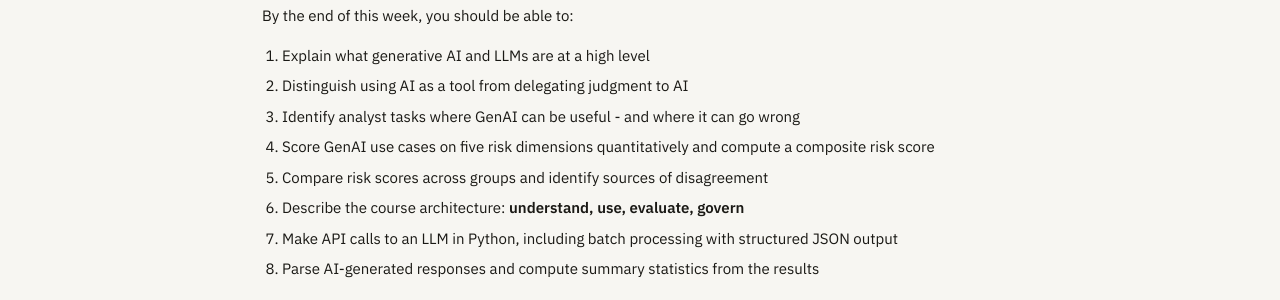
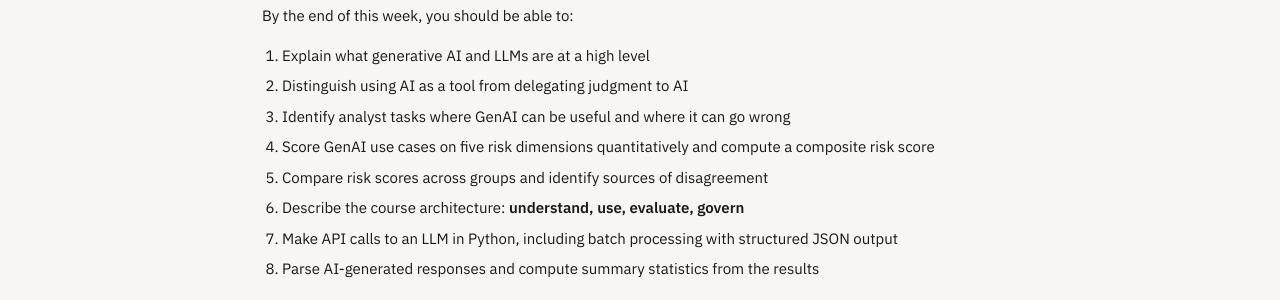
Before and after one commit to steflangehennig/info4340, a Jekyll site: the page built from schedule/week-1.md, in a window 1280 px wide and 900 px high. Shown: the part 374-674 px from the top of the window. Built offline with Jekyll 4.4.1, drawn with Linux system fonts in a browser that asks for light colours.

```diff
--- a/schedule/week-1.md
+++ b/schedule/week-1.md
@@ -17,7 +17,7 @@ By the end of this week, you should be able to:
 
 1. Explain what generative AI and LLMs are at a high level
 2. Distinguish using AI as a tool from delegating judgment to AI
-3. Identify analyst tasks where GenAI can be useful - and where it can go wrong
+3. Identify analyst tasks where GenAI can be useful and where it can go wrong
 4. Score GenAI use cases on five risk dimensions quantitatively and compute a composite risk score
 5. Compare risk scores across groups and identify sources of disagreement
 6. Describe the course architecture: **understand, use, evaluate, govern**
```
